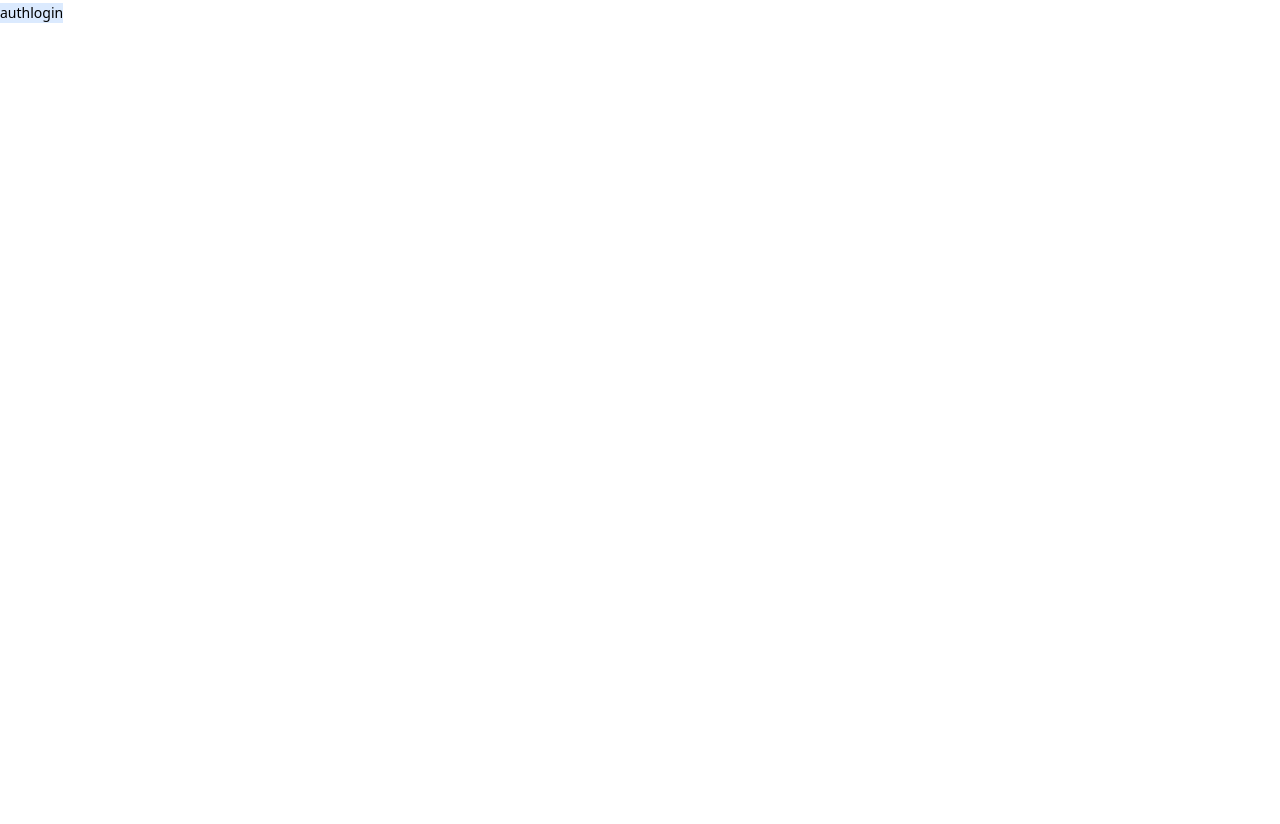
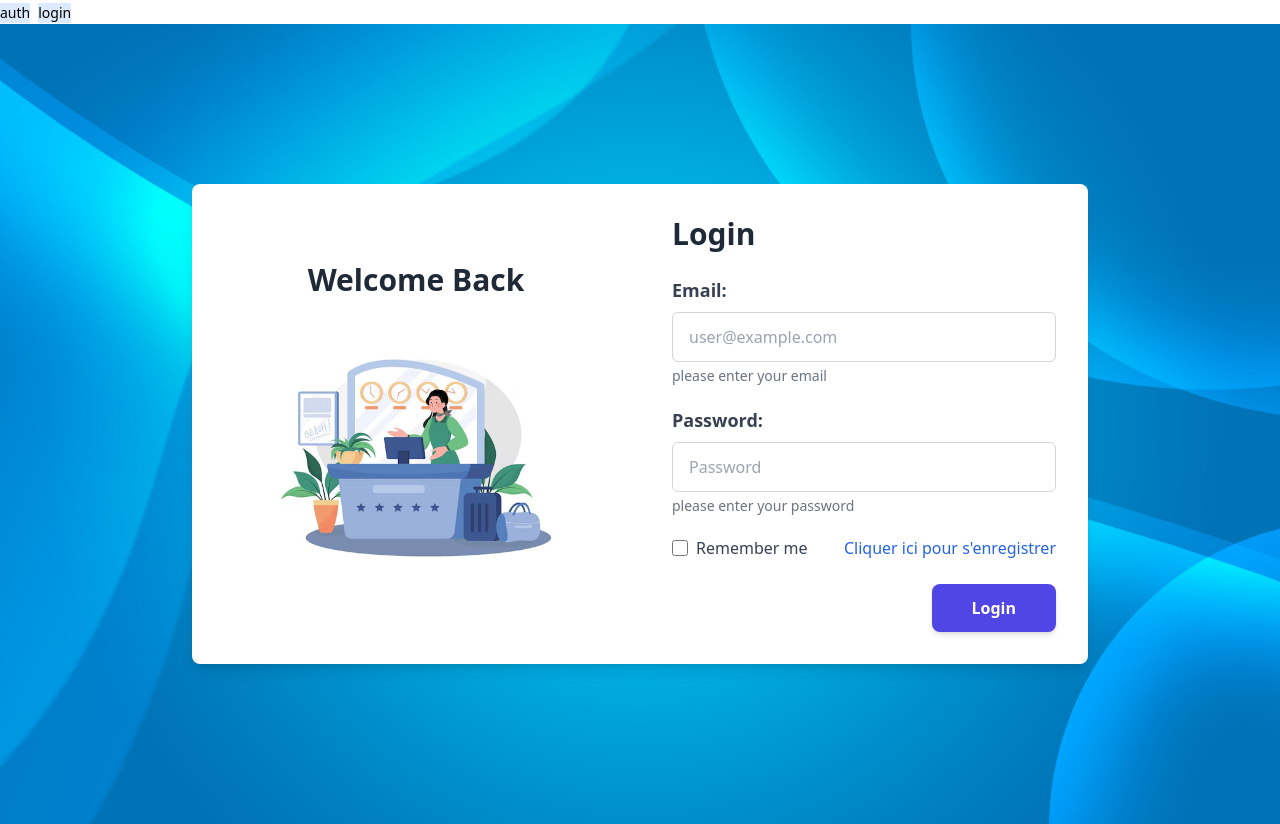
Before and after one commit to hajar-tech/front_enaa_skills, an Angular app in the folder enaafront/: page /login in a window 1280 px wide. Before the commit this address led to /. Before the commit the page ends 800 px from the top, so only its background shows below. Built offline with nearby package versions, Linux system fonts and the light colour scheme.

Commit message:
login UI interface code

```diff
--- a/enaafront/src/app/app.component.html
+++ b/enaafront/src/app/app.component.html
@@ -1,3 +1,4 @@
 <button routerLink="/register" class="bg-blue-100 text-sm">auth</button>
-<button routerLink="/register" class="bg-blue-100 text-sm">login</button>
+
+<button routerLink="/login" class="bg-blue-100 text-sm ml-2">login</button>
 <router-outlet></router-outlet>
--- a/enaafront/src/app/app.routes.ts
+++ b/enaafront/src/app/app.routes.ts
@@ -1,9 +1,14 @@
 import { Routes } from '@angular/router';
 import {RegisterComponent} from './pages/register/register.component';
+import {LoginComponent} from './pages/login/login.component';
 
 export const routes: Routes = [
   {
     path : 'register',
     component : RegisterComponent
+  },
+  {
+    path : 'login',
+    component : LoginComponent
   }
 ];
--- a/enaafront/src/app/pages/login/login.component.css
+++ b/enaafront/src/app/pages/login/login.component.css
@@ -0,0 +1,10 @@
+main {
+  background-image: url('/imagesauth/lastBack.png'); /* Replace with your actual background image URL */
+  background-size: cover;
+  background-position: center;
+  background-repeat: no-repeat;
+  min-height: 100vh;
+  display: flex;
+  justify-content: center;
+  align-items: center;
+}
--- a/enaafront/src/app/pages/login/login.component.html
+++ b/enaafront/src/app/pages/login/login.component.html
@@ -1,2 +1,36 @@
-<p> hello hajar fati world!</p>
-<h1>hajaaaraaararararadastfdgaf</h1>
+<main class="p-4">
+<div class="flex flex-col lg:flex-row bg-white rounded-lg shadow-lg max-w-4xl w-full overflow-hidden">
+  <div class="p-8 lg:w-1/2 flex flex-col justify-center items-center text-center">
+    <h2 class="text-3xl font-bold mb-8 text-gray-800">Welcome Back</h2>
+    <img src="/imagesauth/reception.avif" alt="Hotel Reception Illustration" class="max-w-full h-auto object-contain">
+  </div>
+
+  <div class="p-8 lg:w-1/2 flex flex-col justify-center">
+    <h2 class="text-3xl font-bold mb-6 text-gray-800">Login</h2>
+    <form>
+      <div class="mb-5">
+        <label for="email" class="block text-gray-700 text-lg font-semibold mb-2">Email:</label>
+        <input type="email" id="email" placeholder="user@example.com" class="w-full px-4 py-3 border border-gray-300 rounded-md focus:outline-none focus:ring-2 focus:ring-blue-500">
+        <p class="text-gray-500 text-sm mt-1">please enter your email</p>
+      </div>
+      <div class="mb-5">
+        <label for="password" class="block text-gray-700 text-lg font-semibold mb-2">Password:</label>
+        <input type="password" id="password" placeholder="Password" class="w-full px-4 py-3 border border-gray-300 rounded-md focus:outline-none focus:ring-2 focus:ring-blue-500">
+        <p class="text-gray-500 text-sm mt-1">please enter your password</p>
+      </div>
+      <div class="flex items-center justify-between mb-6">
+        <label class="flex items-center text-gray-700">
+          <input type="checkbox" class="form-checkbox h-4 w-4 text-blue-600 rounded">
+          <span class="ml-2">Remember me</span>
+        </label>
+        <a routerLink="/register" class="text-blue-600 hover:underline">Cliquer ici pour s'enregistrer</a>
+      </div>
+      <div class="flex justify-end">
+        <button type="submit" class="bg-indigo-600 text-white font-semibold py-3 px-10 rounded-lg shadow-md hover:bg-indigo-700 transition duration-300">
+          Login
+        </button>
+      </div>
+    </form>
+  </div>
+</div>
+</main>
--- a/enaafront/src/app/pages/login/login.component.ts
+++ b/enaafront/src/app/pages/login/login.component.ts
@@ -1,8 +1,11 @@
 import { Component } from '@angular/core';
+import {RouterLink} from '@angular/router';
 
 @Component({
   selector: 'app-login',
-  imports: [],
+  imports: [
+    RouterLink
+  ],
   templateUrl: './login.component.html',
   styleUrl: './login.component.css'
 })
```
Also changed, not shown: enaafront/public/imagesauth/illu-recep.jpg (added), enaafront/public/imagesauth/reception.avif (added).
